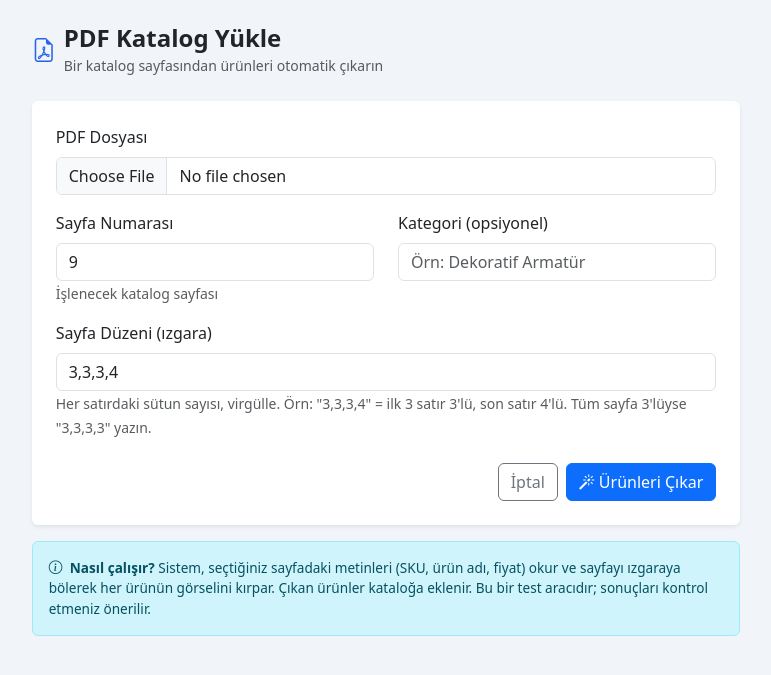
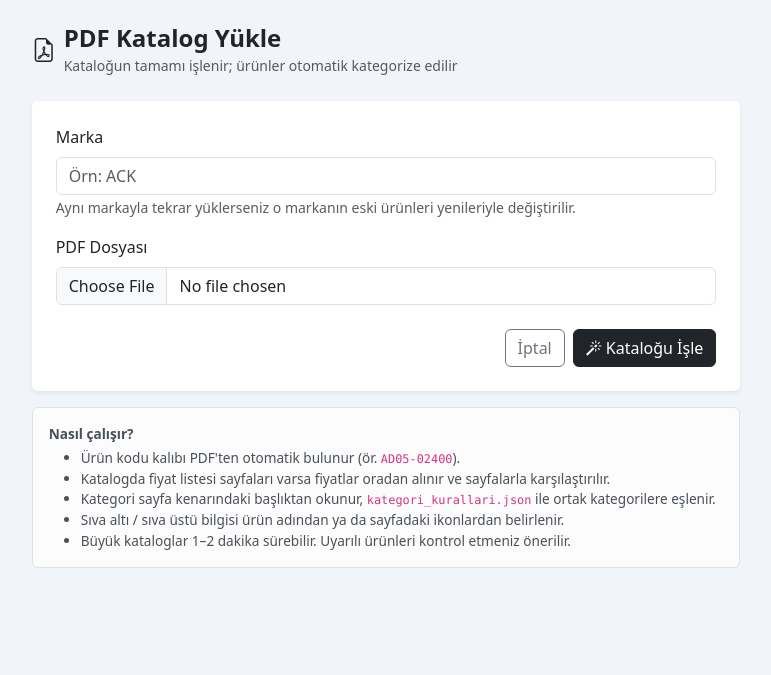
Before and after one commit to omrdag/akilli-katalog, a Flask app: page /upload in a window 1280 px wide. Shown: the part 56-731 px from the top of the page, without its empty margins (254-1025 px from the left). Run offline with Flask 3, Linux system fonts and the light colour scheme.

Commit message:
Revise upload form for PDF catalog processing
Updated the upload form for PDF catalog processing, including changes to labels, input fields, and instructions.

```diff
--- a/templates/upload.html
+++ b/templates/upload.html
@@ -1,3 +1,4 @@
+
 {% extends 'base.html' %}
 {% block title %}PDF Yükle - Akıllı Katalog{% endblock %}
 
@@ -5,10 +6,10 @@
 <div class="row justify-content-center">
     <div class="col-lg-7">
         <div class="d-flex align-items-center mb-4">
-            <i class="bi bi-file-earmark-pdf me-2" style="font-size:1.5rem;color:#2563eb;"></i>
+            <i class="bi bi-file-earmark-pdf me-2" style="font-size:1.5rem;"></i>
             <div>
                 <h4 class="mb-0 fw-semibold">PDF Katalog Yükle</h4>
-                <small class="text-muted">Bir katalog sayfasından ürünleri otomatik çıkarın</small>
+                <small class="text-muted">Kataloğun tamamı işlenir; ürünler otomatik kategorize edilir</small>
             </div>
         </div>
 
@@ -16,46 +17,32 @@
             <div class="card-body p-4">
                 <form method="POST" enctype="multipart/form-data">
                     <div class="mb-3">
-                        <label class="form-label fw-medium">PDF Dosyası</label>
-                        <input type="file" name="pdf" accept="application/pdf" class="form-control" required>
+                        <label class="form-label fw-medium" for="marka">Marka</label>
+                        <input type="text" id="marka" name="marka" class="form-control" list="markalar" placeholder="Örn: ACK" required>
+                        <datalist id="markalar">{% for m in markalar %}<option value="{{ m }}">{% endfor %}</datalist>
+                        <small class="text-muted">Aynı markayla tekrar yüklerseniz o markanın eski ürünleri yenileriyle değiştirilir.</small>
                     </div>
-
-                    <div class="row">
-                        <div class="col-md-6 mb-3">
-                            <label class="form-label fw-medium">Sayfa Numarası</label>
-                            <input type="number" name="page" min="1" value="9" class="form-control" required>
-                            <small class="text-muted">İşlenecek katalog sayfası</small>
-                        </div>
-                        <div class="col-md-6 mb-3">
-                            <label class="form-label fw-medium">Kategori (opsiyonel)</label>
-                            <input type="text" name="category" class="form-control" placeholder="Örn: Dekoratif Armatür">
-                        </div>
+                    <div class="mb-4">
+                        <label class="form-label fw-medium" for="pdf">PDF Dosyası</label>
+                        <input type="file" id="pdf" name="pdf" accept="application/pdf" class="form-control" required>
                     </div>
-
-                    <div class="mb-4">
-                        <label class="form-label fw-medium">Sayfa Düzeni (ızgara)</label>
-                        <input type="text" name="layout" value="3,3,3,4" class="form-control">
-                        <small class="text-muted">
-                            Her satırdaki sütun sayısı, virgülle. Örn: "3,3,3,4" = ilk 3 satır 3'lü, son satır 4'lü.
-                            Tüm sayfa 3'lüyse "3,3,3,3" yazın.
-                        </small>
-                    </div>
-
                     <div class="d-flex justify-content-end gap-2">
                         <a href="{{ url_for('index') }}" class="btn btn-outline-secondary">İptal</a>
-                        <button type="submit" class="btn btn-primary">
-                            <i class="bi bi-magic me-1"></i>Ürünleri Çıkar
-                        </button>
+                        <button type="submit" class="btn btn-dark"><i class="bi bi-magic me-1"></i>Kataloğu İşle</button>
                     </div>
                 </form>
             </div>
         </div>
 
-        <div class="alert alert-info mt-3" style="font-size:0.85rem;">
-            <i class="bi bi-info-circle me-1"></i>
-            <strong>Nasıl çalışır?</strong> Sistem, seçtiğiniz sayfadaki metinleri (SKU, ürün adı, fiyat)
-            okur ve sayfayı ızgaraya bölerek her ürünün görselini kırpar. Çıkan ürünler kataloğa eklenir.
-            Bu bir test aracıdır; sonuçları kontrol etmeniz önerilir.
+        <div class="alert alert-light border mt-3" style="font-size:0.85rem;">
+            <strong>Nasıl çalışır?</strong>
+            <ul class="mb-0 mt-1">
+                <li>Ürün kodu kalıbı PDF'ten otomatik bulunur (ör. <code>AD05-02400</code>).</li>
+                <li>Katalogda fiyat listesi sayfaları varsa fiyatlar oradan alınır ve sayfalarla karşılaştırılır.</li>
+                <li>Kategori sayfa kenarındaki başlıktan okunur, <code>kategori_kurallari.json</code> ile ortak kategorilere eşlenir.</li>
+                <li>Sıva altı / sıva üstü bilgisi ürün adından ya da sayfadaki ikonlardan belirlenir.</li>
+                <li>Büyük kataloglar 1–2 dakika sürebilir. Uyarılı ürünleri kontrol etmeniz önerilir.</li>
+            </ul>
         </div>
     </div>
 </div>
```
